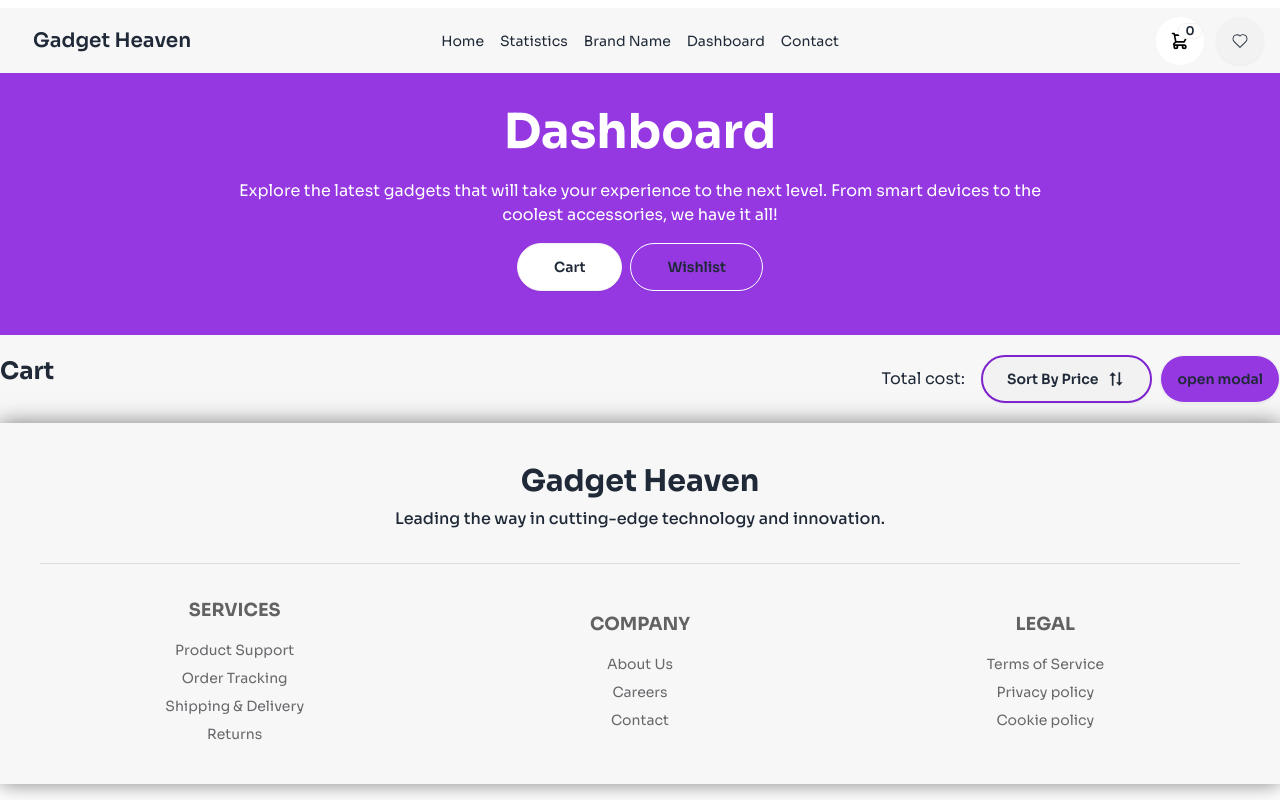
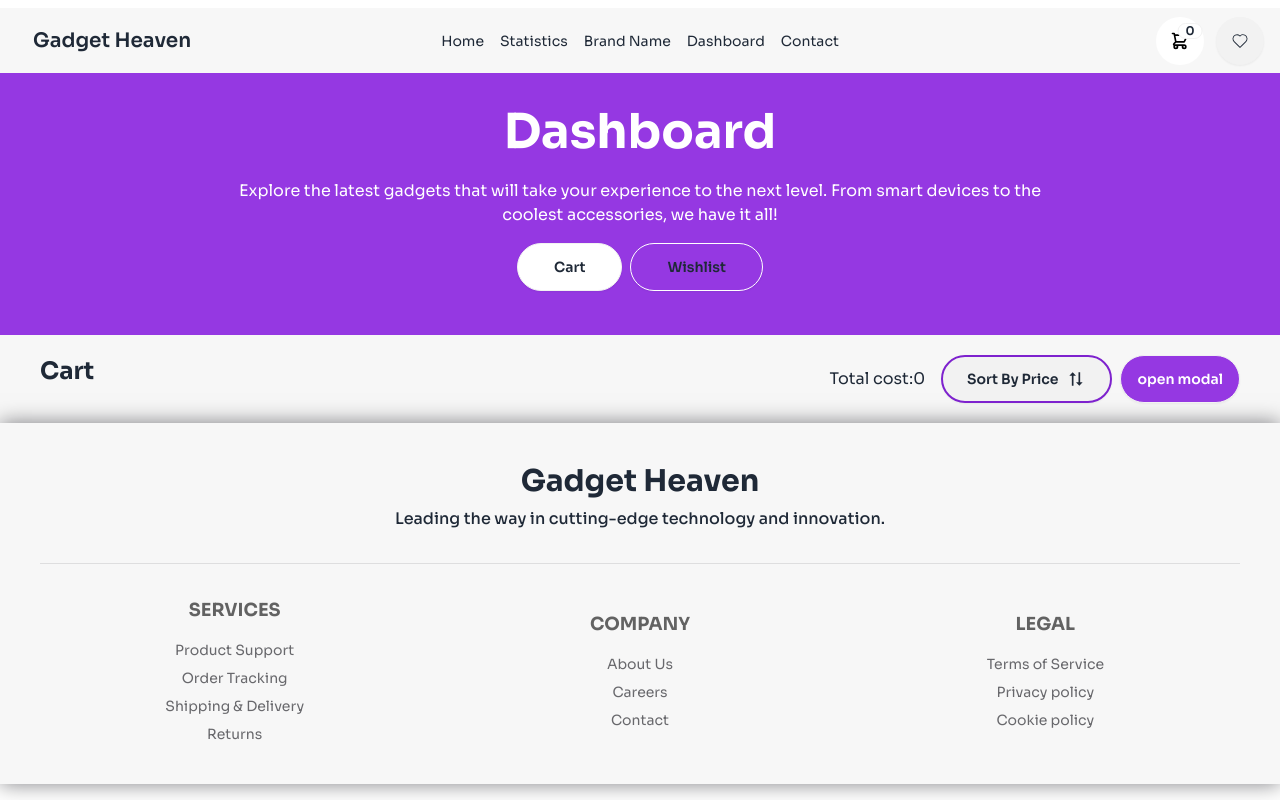
Before and after one commit to programming-hero-web-course-4/b10a8-gadget-heaven-ummesalma303, a React (Vite) app: page /dashboard in a window 1280 px wide. Built offline with nearby package versions, Linux system fonts and the light colour scheme.

Commit message:
Added rating star

```diff
--- a/public/allData.json
+++ b/public/allData.json
@@ -4,7 +4,7 @@
         "product_title": "Portable Power Bank 10000mAh",
         "product_image": "https://theunitedindian.com/images/gadgets-20-05-24-E-Hero.webp",
         "category": "Power Bank",
-        "price": 49.99,
+        "price": 90.5,
         "description": "A compact power bank with a 10000mAh capacity for charging on the go.",
         "specification": [
             "10000mAh Capacity",
@@ -19,7 +19,7 @@
         "product_title": "Fast Charge USB-C Charger",
         "product_image": "https://theunitedindian.com/images/gadgets-20-05-24-E-Hero.webp",
         "category": "Charger",
-        "price": 29.99,
+        "price": 85.00,
         "description": "A high-speed USB-C charger compatible with multiple devices.",
         "specification": [
             "USB-C Port",
--- a/src/components/CartContainer.jsx
+++ b/src/components/CartContainer.jsx
@@ -1,41 +1,40 @@
-import React, { useState } from 'react';
-import PropTypes from 'prop-types';
+// import React, { useState } from 'react';
+// import PropTypes from 'prop-types';
 import Cart from '../components/Cart';
-import Wishlist from './Wishlist';
+// import Wishlist from './Wishlist';
 import { BiSortAlt2 } from 'react-icons/bi';
+import image from '../../public/images/Group.png'
+import { useNavigate } from 'react-router-dom';
 
-const CartContainer = ({ products,removeItems,handleSort }) => {
+const CartContainer = ({ products,removeItems,handleSort,total }) => {
     // const [toggle, setToggle] = useState(true);
-    const [toggle, setToggle] = useState(true);
+    const navigate = useNavigate()
 
-    // console.log(products)
-    // console.log(wishlist)
-    const HandleButton = () => {
-        setToggle(!toggle)
-        // const HandleButton = () => {
-        //     setToggle(!toggle)
-        // }
+    const handleButton = () =>{
+      navigate('/')
     }
     return (
         <div>
-            <div className='flex justify-between'>
+            <div className='flex justify-between px-10'>
                  <h2 className='text-2xl font-bold'>Cart</h2>
                 <div className='flex items-center space-x-4'>
-                    <h2>Total cost:</h2>
+                    <h2>Total cost:{total}</h2>
                  <div>
                         {/* <button className='btn '>Sort By Price</button> */}
-                <div onClick={()=>handleSort('sort')} className="space-x-2">
-                    <button className='btn border-2 border-purple-700 rounded-full px-6'>Sort By Price <BiSortAlt2 size={20}/></button>
+                <div onClick={()=>handleSort('sort')} className="space-x-2 ">
+                    <button className='btn border-2  border-purple-700 rounded-full px-6'>Sort By Price <BiSortAlt2 size={20}/></button>
                    {/* Open the modal using document.getElementById('ID').showModal() method */}
-<button className="btn rounded-full bg-colorPrimary" onClick={()=>document.getElementById('my_modal_1').showModal()}>open modal</button>
+<button className="btn text-white rounded-full bg-colorPrimary" onClick={()=>document.getElementById('my_modal_1').showModal()}>open modal</button>
 <dialog id="my_modal_1" className="modal">
-  <div className="modal-box">
-    <h3 className="font-bold text-lg">Hello!</h3>
+  <div className="modal-box mx-auto text-center p-9">
+    <img className='mx-auto' src={image} alt="" />
+    <h3 className="font-bold text-2xl">Thanks for purchasing.</h3>
     <p className="py-4">Press ESC key or click the button below to close</p>
-    <div className="modal-action">
+    <h3>Total:{total}</h3>
+    <div>
       <form method="dialog">
         {/* if there is a button in form, it will close the modal */}
-        <button className="btn">Purchase</button>
+        <button onClick={handleButton} className="btn w-full">Close</button>
       </form>
     </div>
   </div>
@@ -60,8 +59,8 @@ const CartContainer = ({ products,removeItems,handleSort }) => {
     );
 };
 
-CartContainer.propTypes = {
+// CartContainer.propTypes = {
 
-};
+// };
 
 export default CartContainer;
--- a/src/pages/Dashboard.jsx
+++ b/src/pages/Dashboard.jsx
@@ -12,6 +12,7 @@ const Dashboard = () => {
     const [toggle, setToggle] = useState(true);
     const [products,setProducts]=useState([])
     const [wishlist,setWishlist]=useState([])
+    const [total,setTotal]=useState(0)
     const allProduct=useLoaderData()
     const HandleButton = () => {
         setToggle(!toggle)
@@ -33,10 +34,11 @@ const Dashboard = () => {
         // console.log(gadget);
         if (gadget ) {
             all.push(gadget)
+        setTotal((prev)=>prev+gadget.price)
+
         }
-        // console.log(all);
         setProducts(all)
-
+        // console.log(gadget);
        }
 
        }
@@ -89,7 +91,7 @@ const Dashboard = () => {
             </div>
                 <div className='my-5 w-90%'>
                 {
-                    toggle ? <CartContainer removeItems={removeItems} products={products} handleSort={handleSort}></CartContainer> : <Wishlist newProducts={wishlist} removeItems={removeList}></Wishlist>
+                    toggle ? <CartContainer removeItems={removeItems} total={total} products={products} handleSort={handleSort}></CartContainer> : <Wishlist newProducts={wishlist} removeItems={removeList}></Wishlist>
                     // toggle?<h1>hello</h1>:<h2>hhhhhhhhhh</h2>
                 }
                 {/* {
--- a/src/pages/ErrorPage.jsx
+++ b/src/pages/ErrorPage.jsx
@@ -2,9 +2,11 @@ import React from 'react';
 
 const ErrorPage = () => {
     return (
-        <div>
-            <h1 className="text-5xl font-bold">404</h1>
+        <div className='flex justify-center items-center h-screen text-center'>
+            <div>
+            <h1 className="text-8xl text-colorPrimary font-bold">404</h1>
             <p>Data Not Found</p>
+            </div>
         </div>
     );
 };
--- a/src/pages/ProductDetails.jsx
+++ b/src/pages/ProductDetails.jsx
@@ -1,9 +1,38 @@
+// import ReactStars from "react-rating-stars-component";
+// import React from "react";
+// import { render } from "react-dom";
+
+
+
 import React, { useEffect, useState } from 'react';
 import { useLoaderData, useParams } from 'react-router-dom';
 import BannerContent from '../components/BannerContent';
 import { FaRegHeart } from 'react-icons/fa';
 import { BsCart4 } from 'react-icons/bs';
 import { getAllCart, setAllCart, wishListSetAllCart } from '../utility';
+
+
+
+
+
+// const star = {
+//   size: 50,
+//   count: 5,
+//   color: "black",
+//   activeColor: "red",
+//   value: 7.5,
+//   a11y: true,
+//   isHalf: true,
+//   emptyIcon: <i className="far fa-star" />,
+//   halfIcon: <i className="fa fa-star-half-alt" />,
+//   filledIcon: <i className="fa fa-star" />,
+//   onChange: newValue => {
+//     console.log(`Example 2: new value is ${newValue}`);
+//   }
+// };
+
+
+
 
 const ProductDetails = () => {
 
@@ -65,10 +94,10 @@ const ProductDetails = () => {
     </ul>
    </div>
    <div className='flex items-center space-x-1'>
-   <h1 className='text-lg font-bold'>Ratting </h1>
+   <h1 className='text-lg font-bold'>Ratting: </h1>
    <span className='w-4 h-4 bg-black'></span>
    </div>
-   <h3>{rating}</h3>
+   <h3>  {rating}</h3>
     <div className="card-actions">
       <button onClick={()=>handleCart(id,price)} className="btn bg-colorPrimary text-white rounded-full">Add To Card <BsCart4 size={23}/></button>
       <button onClick={()=>handleWishlist(id)} disabled={isWishList} className="btn hover:bg-colorPrimary text-colorPrimary hover:text-white border-colorPrimary"><FaRegHeart size={25}/></button>
```
Also changed, not shown: src/components/Cart.jsx (+0 -23 lines).
